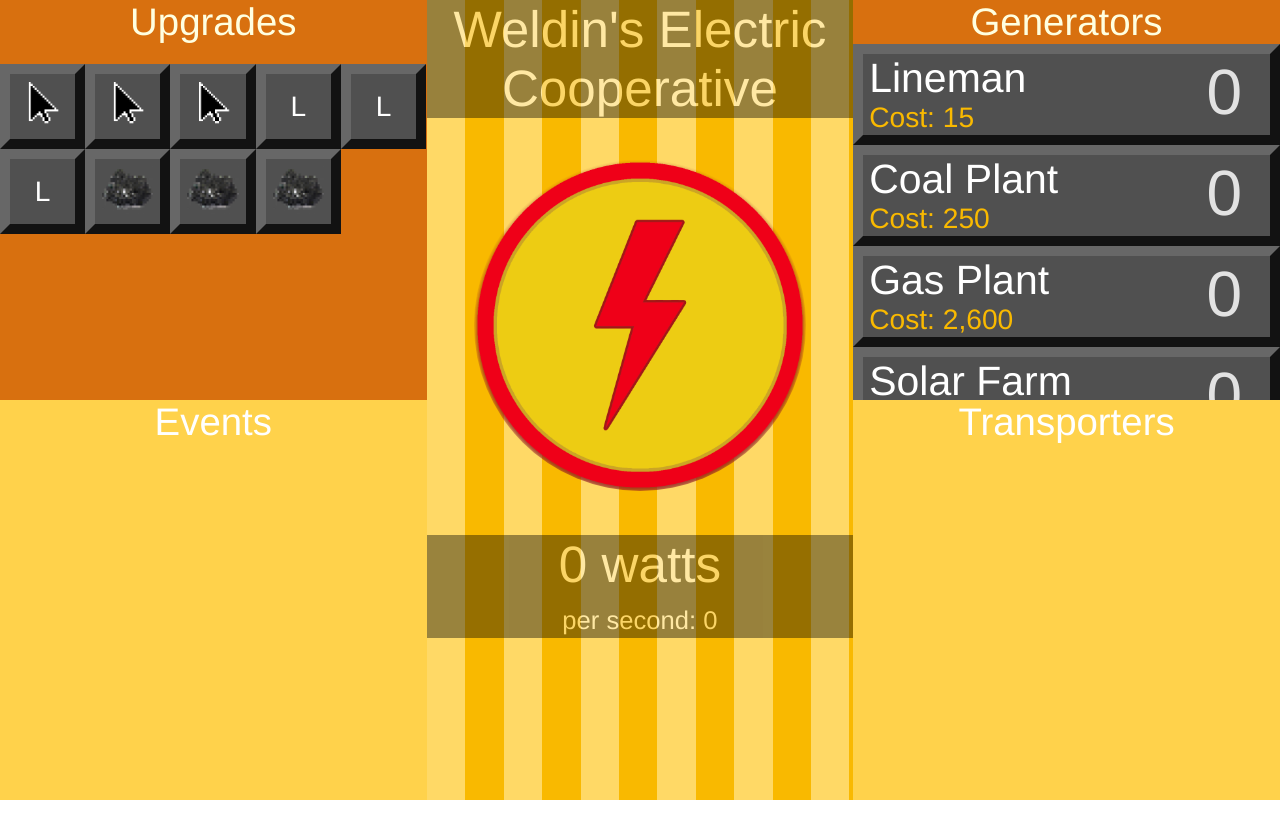
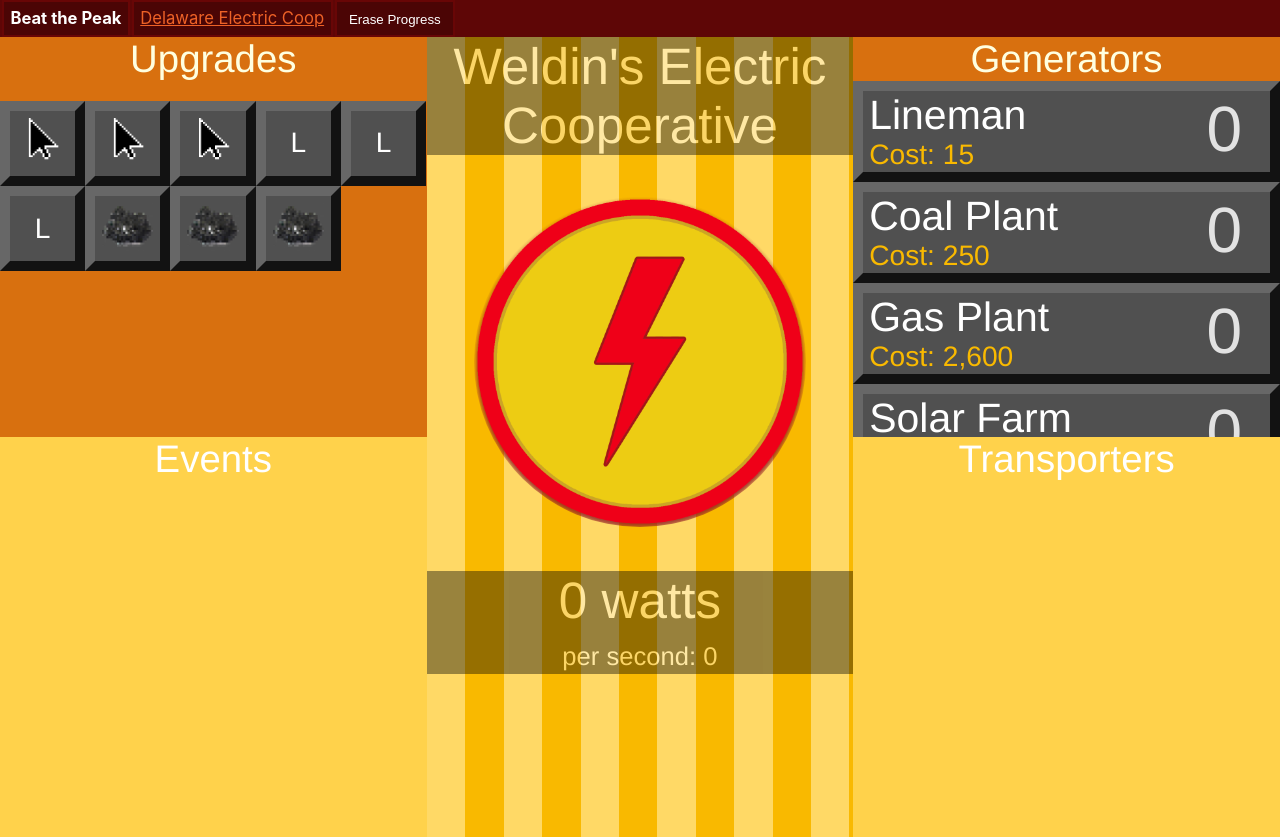
Before and after one commit to weldindunn/beat-the-peak, a React (Create React App) app: page / in a window 1280 px wide. Before the commit the page ends 800 px from the top, so only its background shows below. Built offline with nearby package versions, Linux system fonts and the light colour scheme.

Commit message:
Added menu bar with name, link to delaware.coop, and erase progress button

```diff
--- a/src/App.css
+++ b/src/App.css
@@ -1,5 +1,10 @@
 .App {
   text-align: center;
+}
+
+/* Hides scrollbar for chrome/safari/opera/edge */
+.App::-webkit-scrollbar {
+  display: none;
 }
 
 .App-logo {
@@ -7,6 +12,37 @@
   pointer-events: none;
 }
 
+/*==============
+  Menu Bar style
+  ============== */
+.menuBar {
+  background: #5e0606;
+  display: flex;
+}
+
+.menuBarItem {
+  color: #FFFFFF;
+  background: #4b0505;
+  font-size: 1.3vw;
+
+  border-style: solid;
+  border-width: 2px;
+  border-color: #680606;
+
+  margin-left: 2px;
+  padding: 0.8vh;
+
+}
+
+.menuBarItem a {
+  color: #EE6227;
+}
+
+.menuBarItem button {
+  background: none;
+  border: none;
+  color: #FFFFFF;
+}
 
 
 /*  Settings for whole page */
@@ -14,7 +50,6 @@
   display: flex;
   height: 100vh;
 }
-
 
 
 /* Creates general column layour */
--- a/src/App.tsx
+++ b/src/App.tsx
@@ -400,6 +400,36 @@
     console.log("Loaded");
   }
 
+  /* ==========
+     Erase Game
+     ========== */
+
+  function eraseGame(): void {
+    setWatts(0);
+    setUpgrades(UPGRADES);
+
+    setLinemen(0);
+    setCoalPlants(0);
+    setGasPlants(0);
+    setSolarFarms(0);
+    setOilWells(0);
+    setWindTurbines(0);
+    setBiomassGassifiers(0);
+    setHydroPlants(0);
+    setNuclearPlants(0);
+
+    setClickProductionBonus(1);
+    setLinemenProductionBonus(1);
+    setCoalProductionBonus(1);
+    setGasProductionBonus(1);
+    setSolarProductionBonus(1);
+    setOilProductionBonus(1);
+    setWindProductionBonus(1);
+    setBiomassProductionBonus(1);
+    setHydroProductionBonus(1);
+    setNuclearProductionBonus(1);
+  }
+
   /* ===========
      Display Hub
      =========== */
@@ -445,6 +475,9 @@
         clickBolt={clickBolt}
         buyGenerator={buyGenerator}
         buyUpgrade={buyUpgrade}
+
+        eraseGame={eraseGame}
+        save={save}
       ></ViewHub>
     </div>
   );
--- /dev/null
+++ b/src/components/menuBar.tsx
@@ -0,0 +1,28 @@
+import React from 'react';
+
+export function MenuBar({
+    eraseGame,
+    save
+} : {
+    eraseGame: () => void;
+    save: () => void;
+}): JSX.Element {
+
+    function eraseProgress(): void {
+
+    }
+
+    return (
+        <div className="menuBar">
+            <div className="menuBarItem">
+                <span><strong>Beat the Peak</strong></span>
+            </div>
+            <div className="menuBarItem">
+                <a href="https://www.delaware.coop/" target="_blank" rel="noreferrer">Delaware Electric Coop</a>
+            </div>
+            <div className="menuBarItem">
+                <button onClick={eraseGame}>Erase Progress</button>
+            </div>
+        </div>
+    )
+}
--- a/src/components/viewHub.tsx
+++ b/src/components/viewHub.tsx
@@ -1,4 +1,5 @@
 import React from "react";
+import { MenuBar } from "./menuBar";
 import { ViewCenter } from "./viewCenter";
 import { ViewGenerators } from "./viewGenerators";
 import { ViewUpgrades } from "./viewUpgrades";
@@ -43,7 +44,10 @@
 
     clickBolt,
     buyGenerator,
-    buyUpgrade
+    buyUpgrade,
+
+    eraseGame,
+    save
 } : {
     watts: number;
     wattsPerSec: number;
@@ -84,8 +88,13 @@
     clickBolt: () => void;
     buyGenerator: (generator: string) => void;
     buyUpgrade: (upgrade: Upgrade) => void;
+
+    eraseGame: () => void;
+    save: () => void;
 }): JSX.Element {
     return (
+        <>
+            <MenuBar eraseGame={eraseGame} save={save}></MenuBar>
             <div className="hub">
                 {/* Upgrades and Events */}
                 <div className="column">
@@ -193,5 +202,6 @@
                     </div>
                 </div>
             </div>
+        </>
     )
 }
```
Lines whose indentation alone changed are shown as unchanged.
